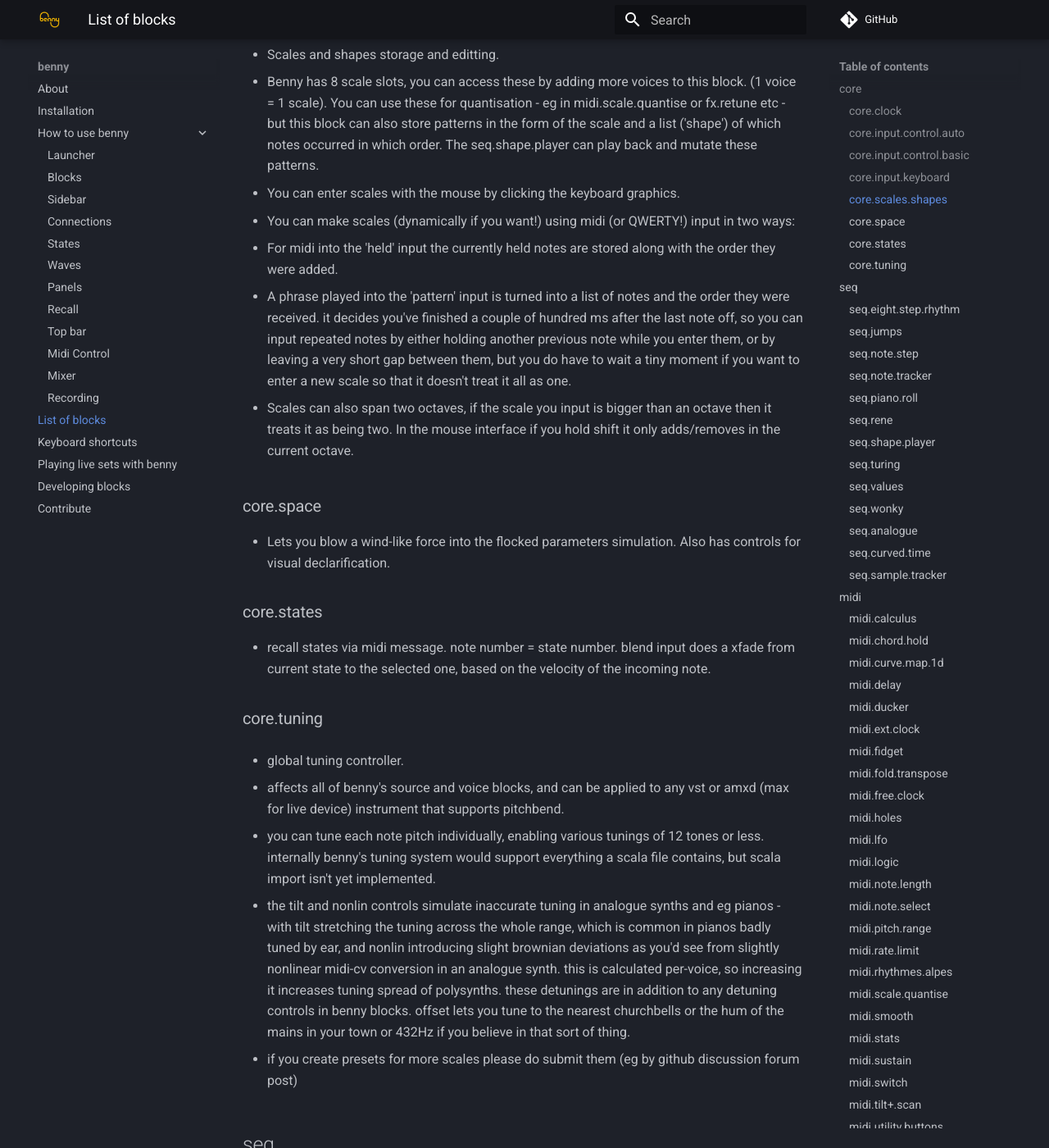
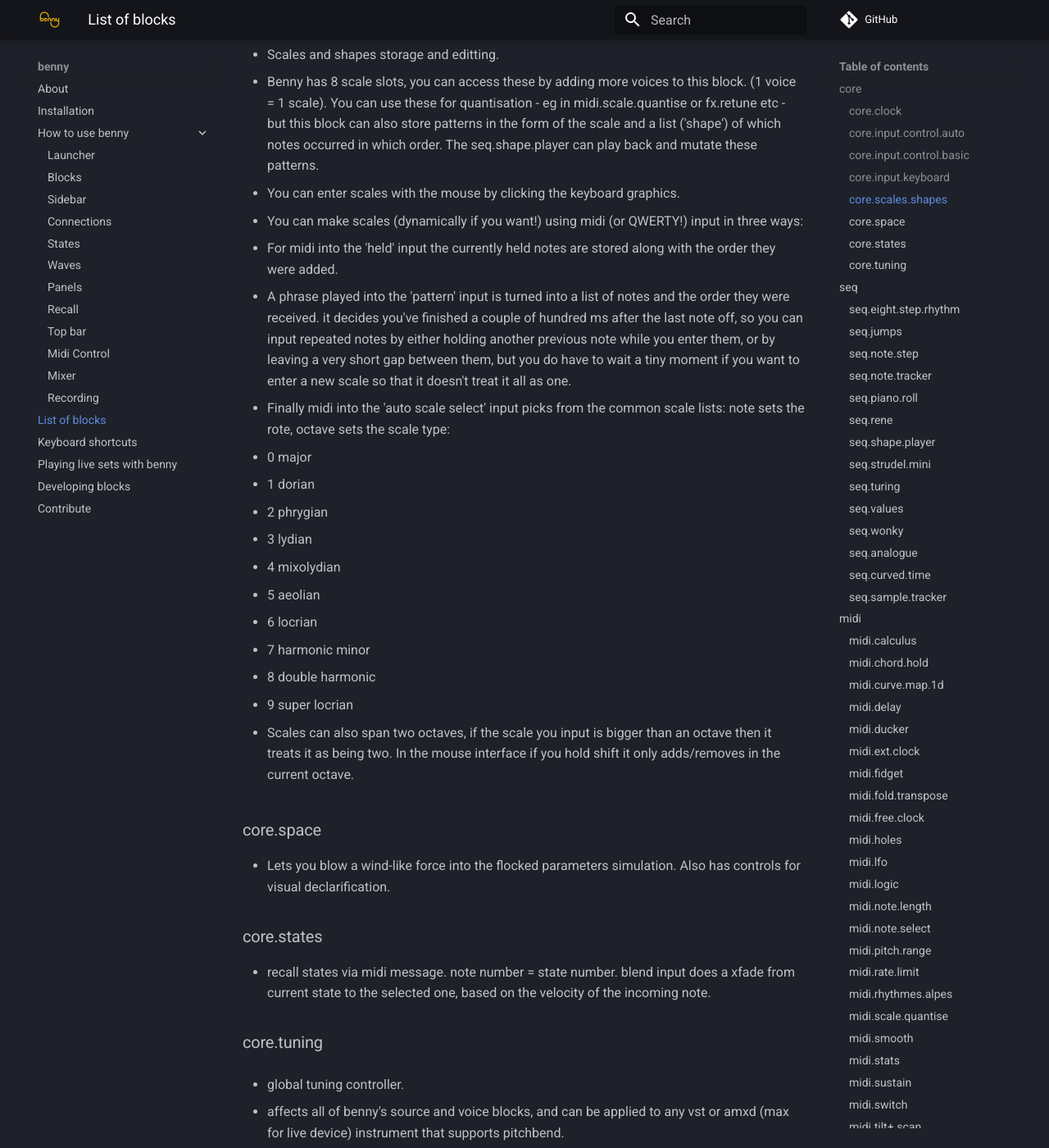
Before and after one commit to playbenny/benny_manual, an MkDocs documentation site: the page built from docs/blockipedia.md, in a window 1280 px wide and 1400 px high, scrolled down 1962 px. Shown: the whole window at 82% size. Built offline with MkDocs 1.6.1 and Material for MkDocs 9.7.7, drawn with Linux system fonts in a browser that asks for light colours; comment, search, counter and statistics services are not loaded; some of the changed text lies outside the part shown.

Commit message:
Update blockipedia.md

```diff
--- a/docs/blockipedia.md
+++ b/docs/blockipedia.md
@@ -51,11 +51,25 @@ Every block has a help/description text you can view in the sidebar. This automa
 
 - You can enter scales with the mouse by clicking the keyboard graphics.
 
-- You can make scales (dynamically if you want!) using midi (or QWERTY!) input in two ways:
+- You can make scales (dynamically if you want!) using midi (or QWERTY!) input in three ways:
 
 - For midi into the 'held' input the currently held notes are stored along with the order they were added.
 
 - A phrase played into the 'pattern' input is turned into a list of notes and the order they were received. it decides you've finished a couple of hundred ms after the last note off, so you can input repeated notes by either holding another previous note while you enter them, or by leaving a very short gap between them, but you do have to wait a tiny moment if you want to enter a new scale so that it doesn't treat it all as one.
+
+- Finally midi into the 'auto scale select' input picks from the common scale lists: note sets the rote, octave sets the scale type:
+- 0 major
+- 1 dorian
+- 2 phrygian
+- 3 lydian
+- 4 mixolydian
+- 5 aeolian
+- 6 locrian
+- 7 harmonic minor
+- 8 double harmonic
+- 9 super locrian
+
+
 
 - Scales can also span two octaves, if the scale you input is bigger than an octave then it treats it as being two. In the mouse interface if you hold shift it only adds/removes in the current octave.
 
@@ -147,6 +161,9 @@ Every block has a help/description text you can view in the sidebar. This automa
 
 - On the second midi input C = reset, notes from C# upwards trigger one of the ornament types directly.
 
+### seq.strudel.mini
+- the strudel mini notation in benny. experimental beta.
+
 ### seq.turing
 - Implementation of the famous music thing turing machine
 
@@ -221,7 +238,7 @@ Every block has a help/description text you can view in the sidebar. This automa
 - a free-running clock, disconnected from the global one
 
 ### midi.holes
-- Forgets some midi events, randomly
+- Forgets some midi events, randomly or regularly. Works as a clock divider if you set 'skip every' to eg 0.5.
 
 ### midi.lfo
 - A midi LFO, if you add more voices they're linked, so you can build eg quadrature lfos from this.
@@ -494,6 +514,9 @@ Every block has a help/description text you can view in the sidebar. This automa
 
 ### fx.abl.distortion
 - wrapper for the abl.dsp.distortion. stereo in stereo out. only available in max 9.
+
+### fx.abl.drumbuss
+- wrapper for the abl.device.drumbuss. stereo in stereo out. only available in max 9.
 
 ### fx.abl.fuzz
 - wrapper for the abl.dsp.fuzz. stereo in stereo out. only available in max 9.
```
Also changed, not shown: other parts of docs/blockipedia.md (+3 -0 lines).
